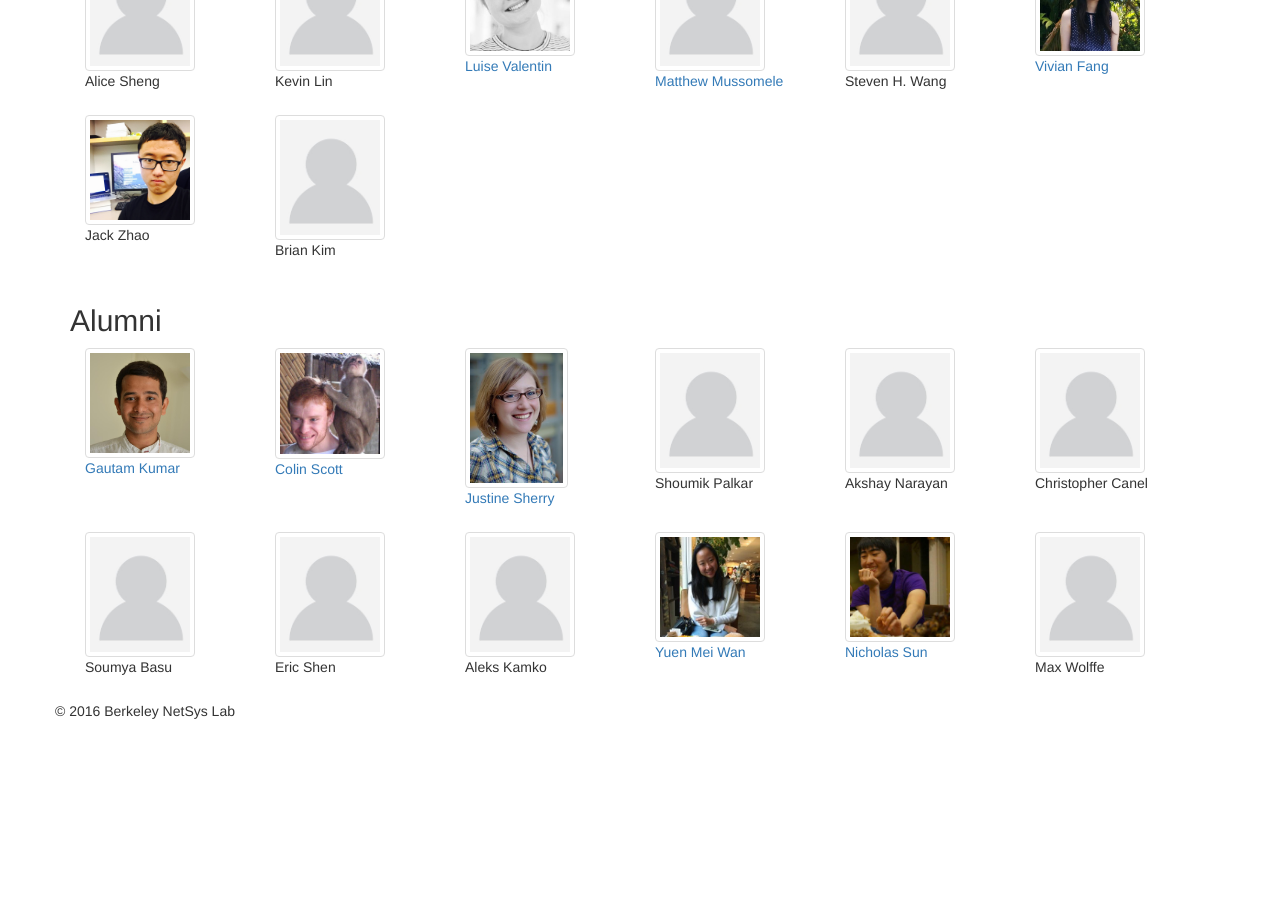
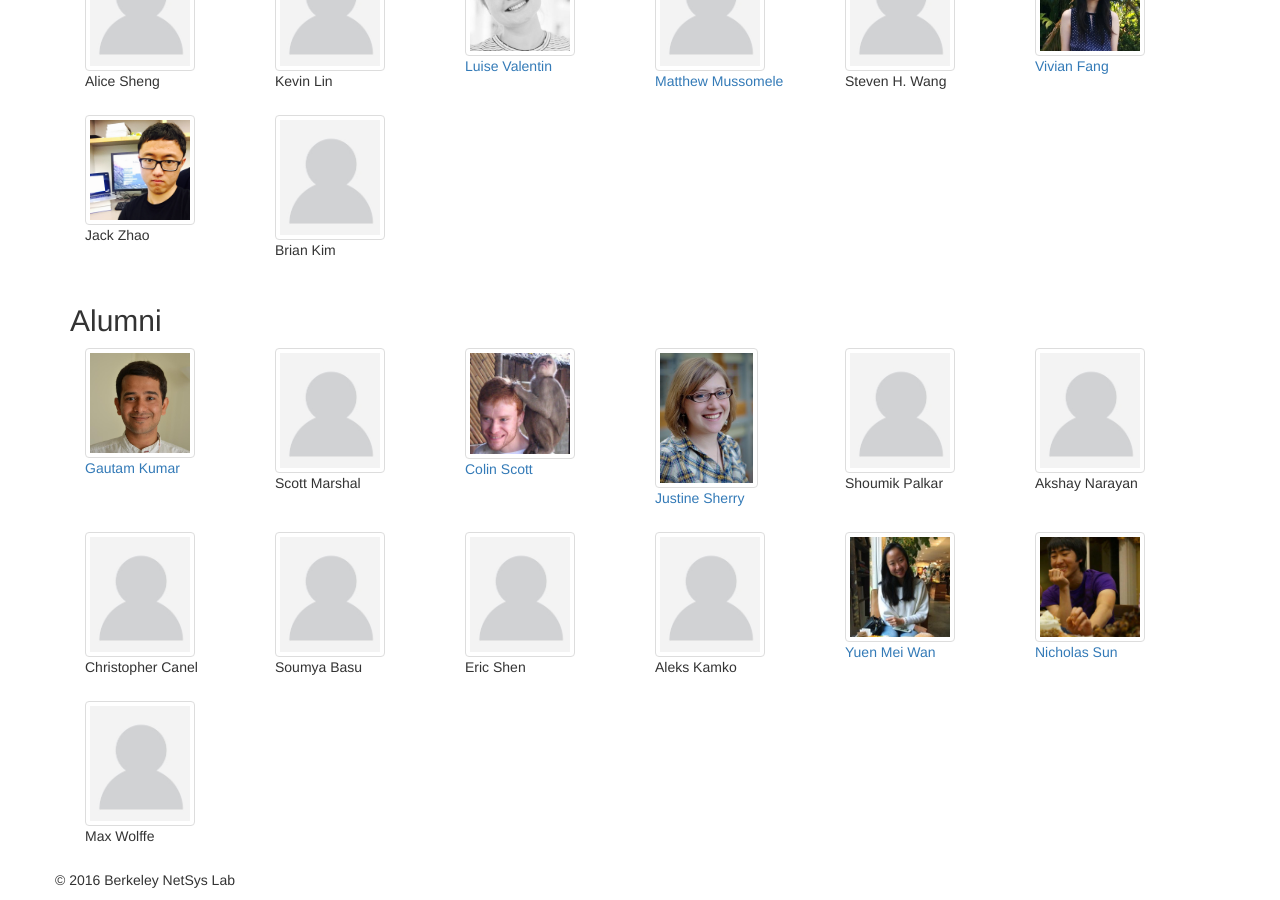
Before and after one commit to NetSys/netsys_website, a Jekyll site: the page built from src/people.html, in a window 1280 px wide and 900 px high, scrolled down 1230 px. Built offline with Jekyll 4.4.1, drawn with Linux system fonts in a browser that asks for light colours; Markdown is read by kramdown in place of the engine named in the settings; before the commit the page ends 1961 px from its top, so only the background shows below that.

Commit message:
Add Scott Marshall to alumni

```diff
--- a/src/_data/people.yaml
+++ b/src/_data/people.yaml
@@ -55,6 +55,11 @@
   pic_url: static/img/people/gautam.jpg
   email: gautamk@eecs.berkeley.edu
   homepage: https://www.eecs.berkeley.edu/~gautamk
+
+- name: Scott Marshal
+  c_affil: ucb
+  c_cate: alumni
+  pic_url: static/img/people/no_image.jpg
 
 - name: Chang Lan
   c_cate: grad
```
